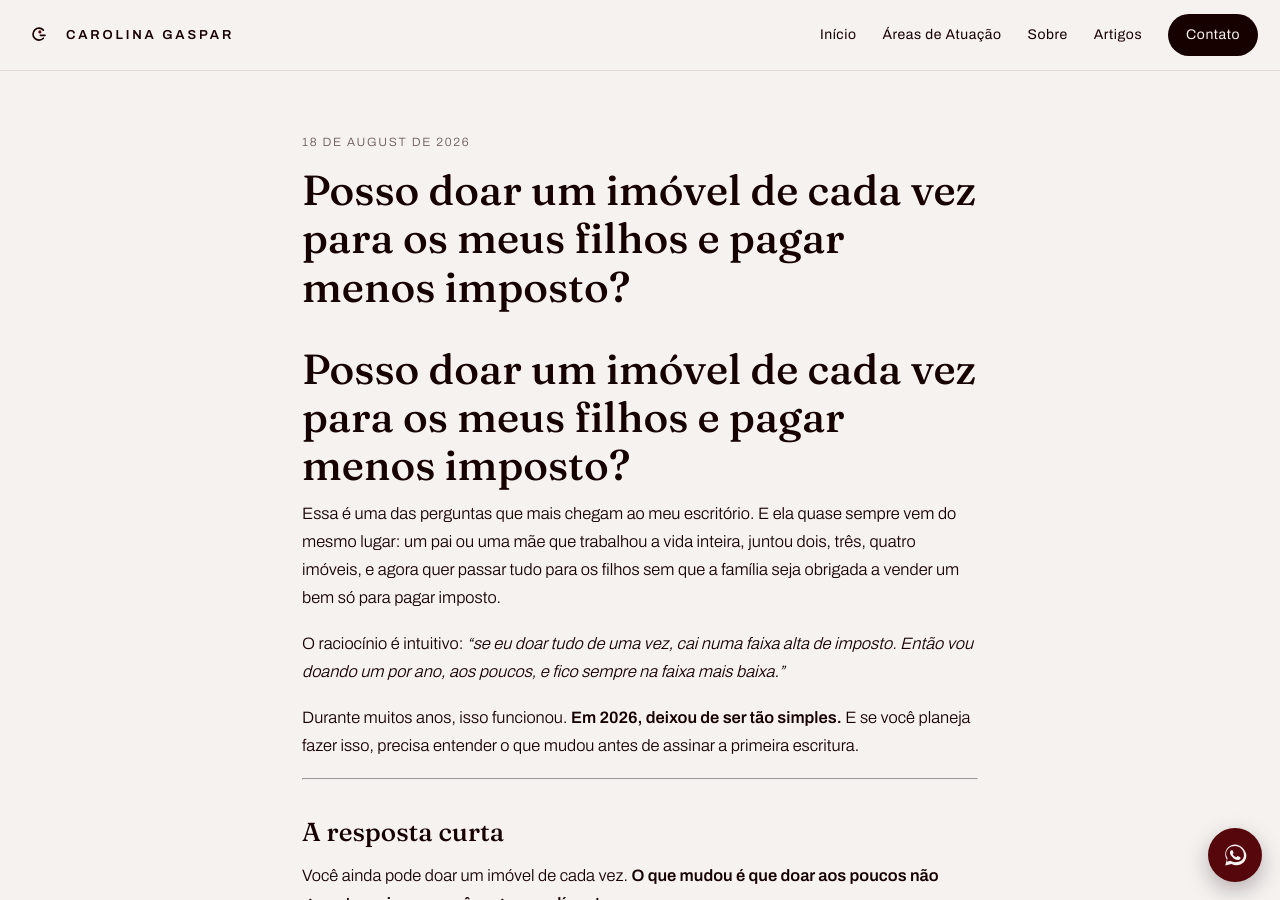
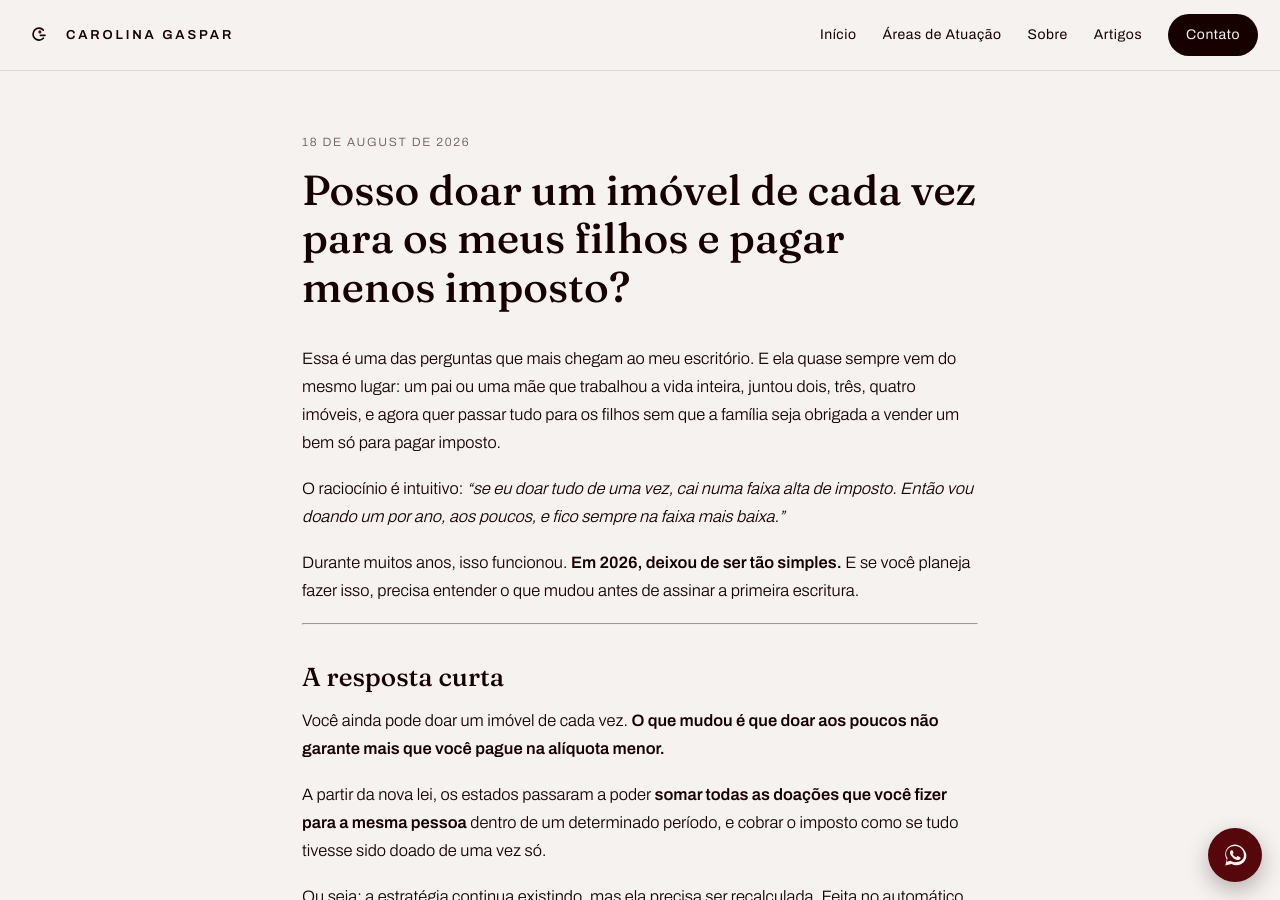
Before and after one commit to advcarolinagaspar/advcarolinagaspar.github.io, a Jekyll site: the page built from _posts/2026-08-18-doacao-imovel-itcmd-progressivo.md, in a window 1280 px wide and 900 px high. Built offline with Jekyll 4.4.1, drawn with Linux system fonts in a browser that asks for light colours.

Commit message:
Update 2026-08-18-doacao-imovel-itcmd-progressivo.md

```diff
--- a/_posts/2026-08-18-doacao-imovel-itcmd-progressivo.md
+++ b/_posts/2026-08-18-doacao-imovel-itcmd-progressivo.md
@@ -1,12 +1,10 @@
 ---
 title: "Posso doar um imóvel de cada vez para os meus filhos e pagar menos imposto?"
-subtitle: "A estratégia de doar aos poucos para cair na alíquota menor mudou em 2026. Entenda a nova regra do ITCMD e o que ainda funciona no planejamento sucessório."
+description: "A estratégia de doar aos poucos para cair na alíquota menor mudou em 2026. Entenda a nova regra do ITCMD e o que ainda funciona no planejamento sucessório."
 date: 2026-08-18
 categories: [Sucessões, Planejamento Patrimonial]
 tags: [ITCMD, doação de imóveis, planejamento sucessório, herança, inventário]
 ---
-
-# Posso doar um imóvel de cada vez para os meus filhos e pagar menos imposto?
 
 Essa é uma das perguntas que mais chegam ao meu escritório. E ela quase sempre vem do mesmo lugar: um pai ou uma mãe que trabalhou a vida inteira, juntou dois, três, quatro imóveis, e agora quer passar tudo para os filhos sem que a família seja obrigada a vender um bem só para pagar imposto.
 
```
